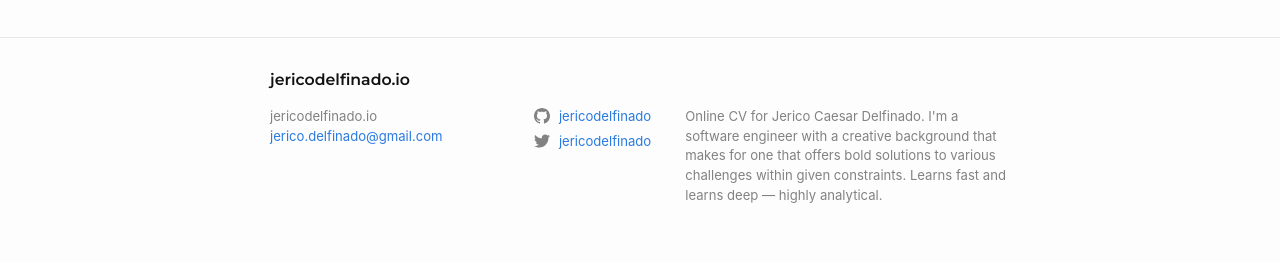
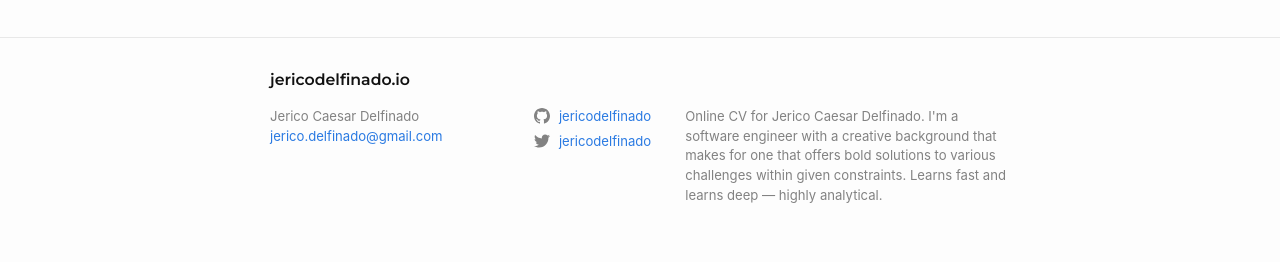
Before and after one commit to jericodelfinado/jericodelfinado.github.io, a Jekyll site: the page built from index.html, in a window 1280 px wide. Shown: the part 1182-1444 px from the top of the page. Built offline with Jekyll 4.4.1, drawn with Linux system fonts in a browser that asks for light colours.

Commit message:
Upade footer

```diff
--- a/_config.yml
+++ b/_config.yml
@@ -21,7 +21,7 @@ baseurl: "" # the subpath of your site, e.g. /blog
 url: "" # the base hostname & protocol for your site, e.g. http://example.com
 twitter_username: jericodelfinado
 github_username:  jericodelfinado
-
+author: Jerico Caesar Delfinado
 # Build settings
 markdown: kramdown
 plugins:
```
